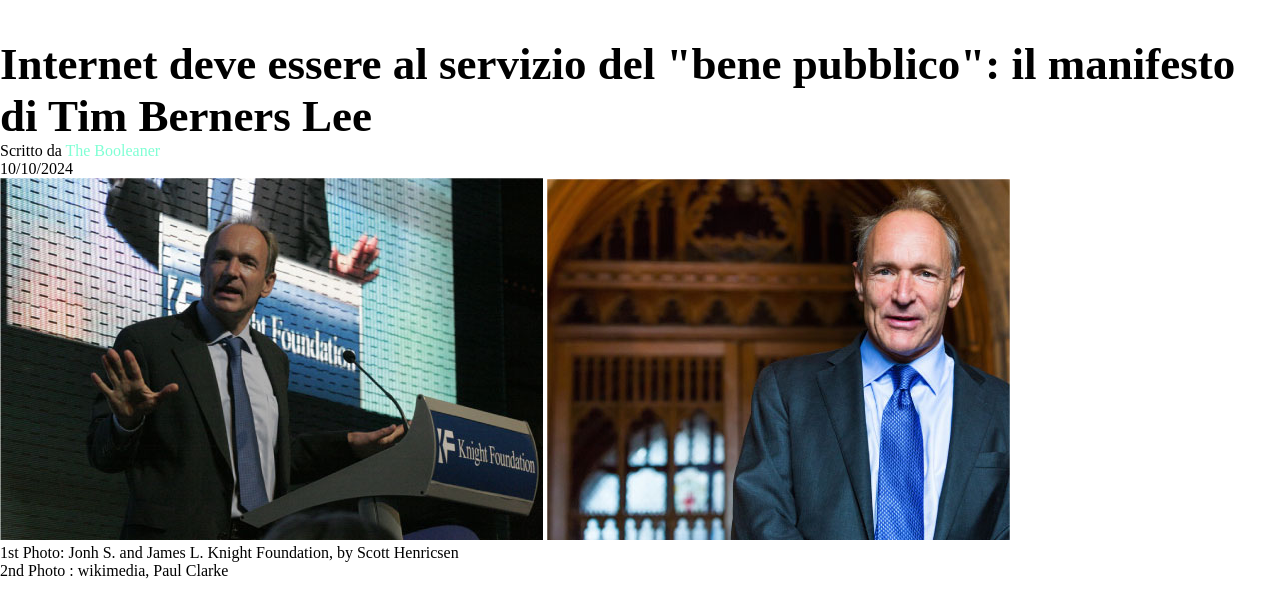
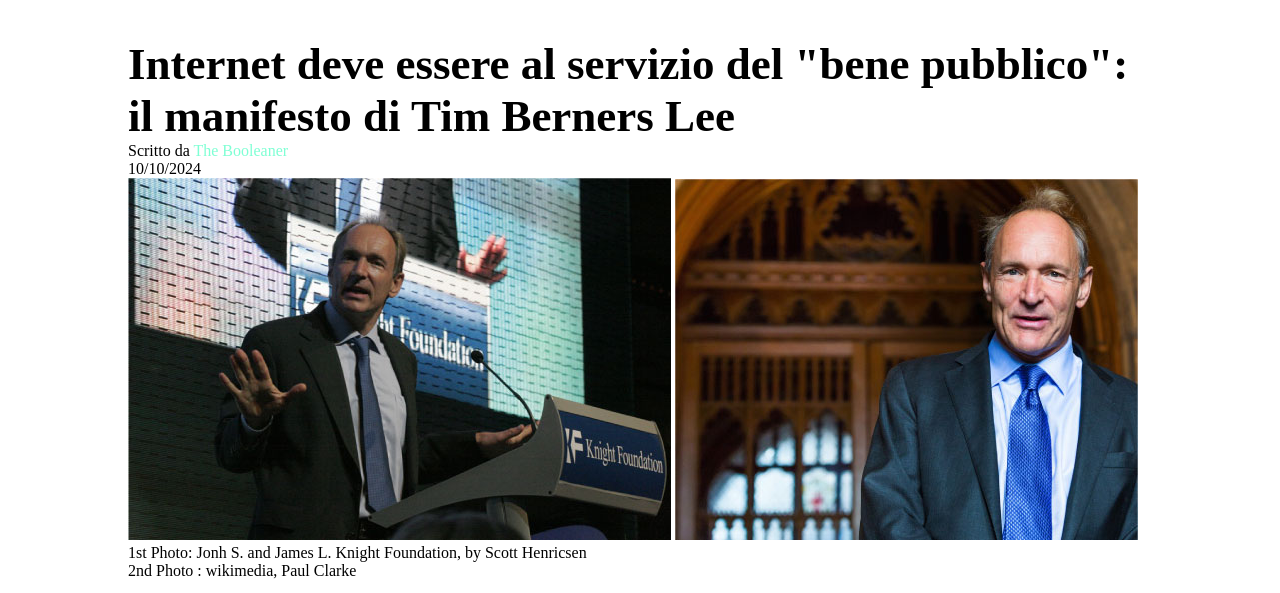
Before and after one commit to DanielemarchioP/html-css-booleaner, a plain HTML site: page index.html in a window 1280 px wide. Shown: the part 179-772 px from the top of the page. Drawn offline with Linux system fonts and the light colour scheme.

Commit message:
modify: pagina centrata 80%

```diff
--- a/css/style.css
+++ b/css/style.css
@@ -1,6 +1,12 @@
 body{
     padding: 0;
     margin: 0;
+}
+main{
+    max-width: 80%;
+    height: 100%;
+    margin: 0 auto;
+
 }
 .color-blue{
     color: aquamarine;
```
